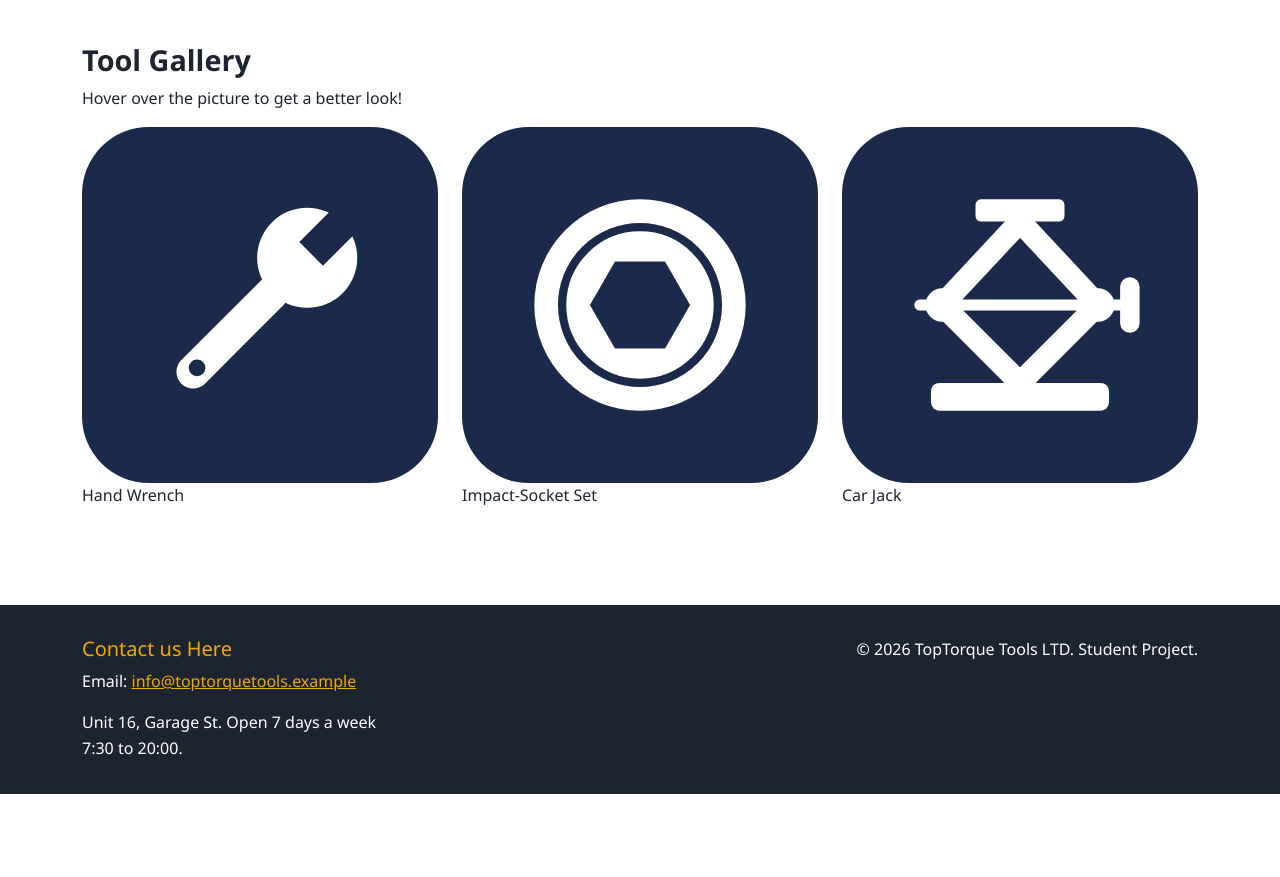
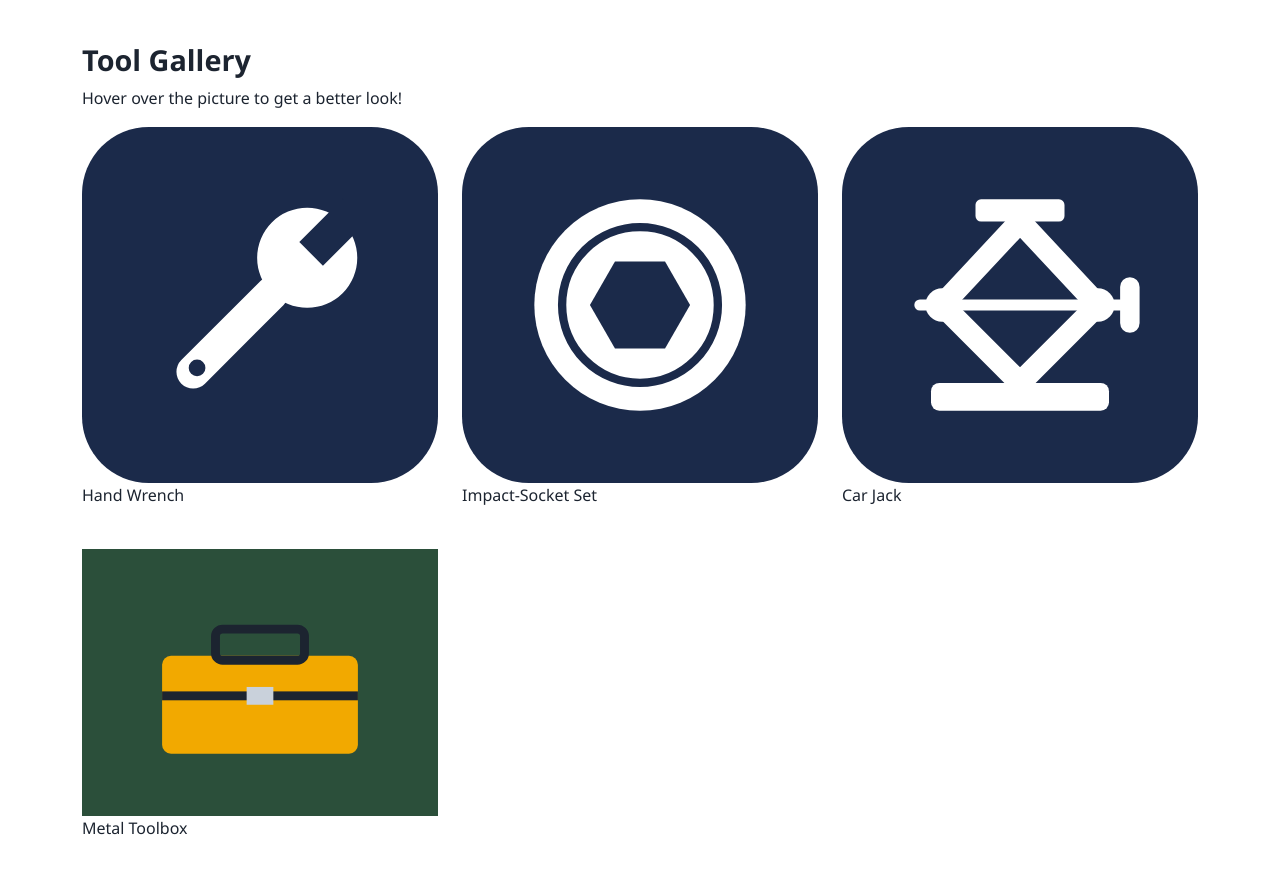
Before and after one commit to Wojtek-Uber/my_project_web, a plain HTML site: page gallery.html in a window 1280 px wide. Shown: the part 75-952 px from the top of the page. Before the commit the page ends 869 px from the top, so only its background shows below. Drawn offline with nearby package versions, Linux system fonts and the light colour scheme.

Commit message:
added image of toolbox diffrent image from diffrent ai

```diff
--- a/gallery.html
+++ b/gallery.html
@@ -71,6 +71,11 @@
           <figcaption>Car Jack</figcaption>
         </figure>
       </div>
+      <!-- TOOLBOX IMAGE IS DIFFRENT BECAUSE IT WAS DONE WITH DIFFRENT AI BEFORE I USED FREE CREDITS -->
+      <div class="col-12 col-sm-6 col-lg-4">
+        <img src="images/toolbox.svg" alt="Metal Toolbox" class="img-fluid">
+        <figcaption>Metal Toolbox</figcaption>
+      </div>
     </div>
   </main>
 
```
